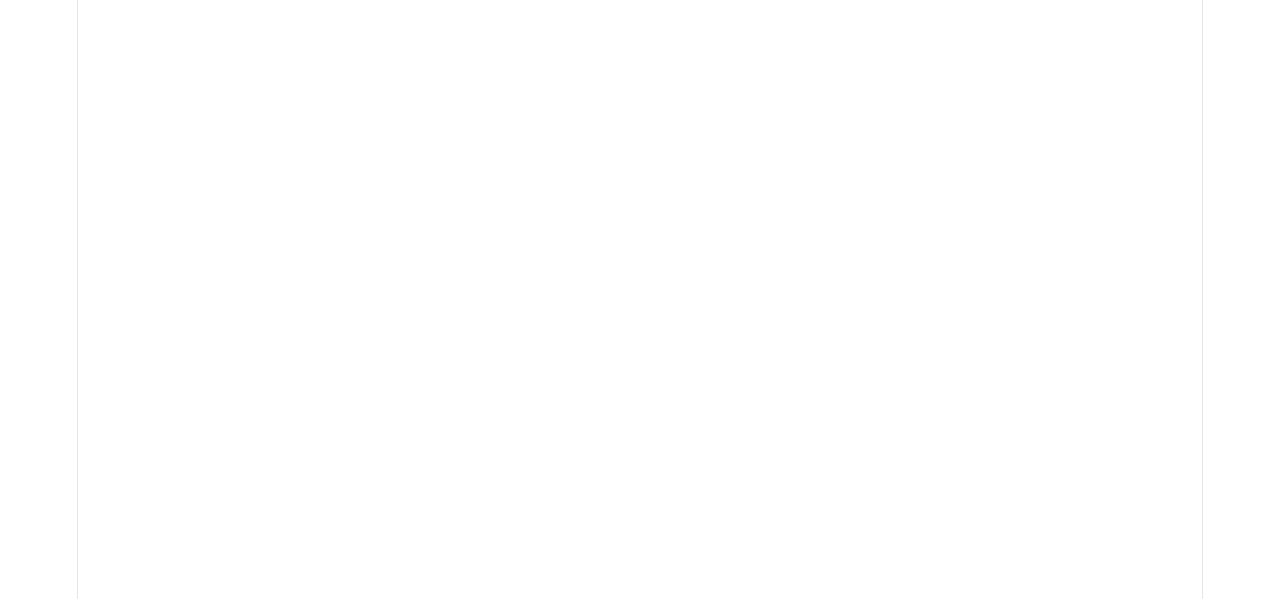
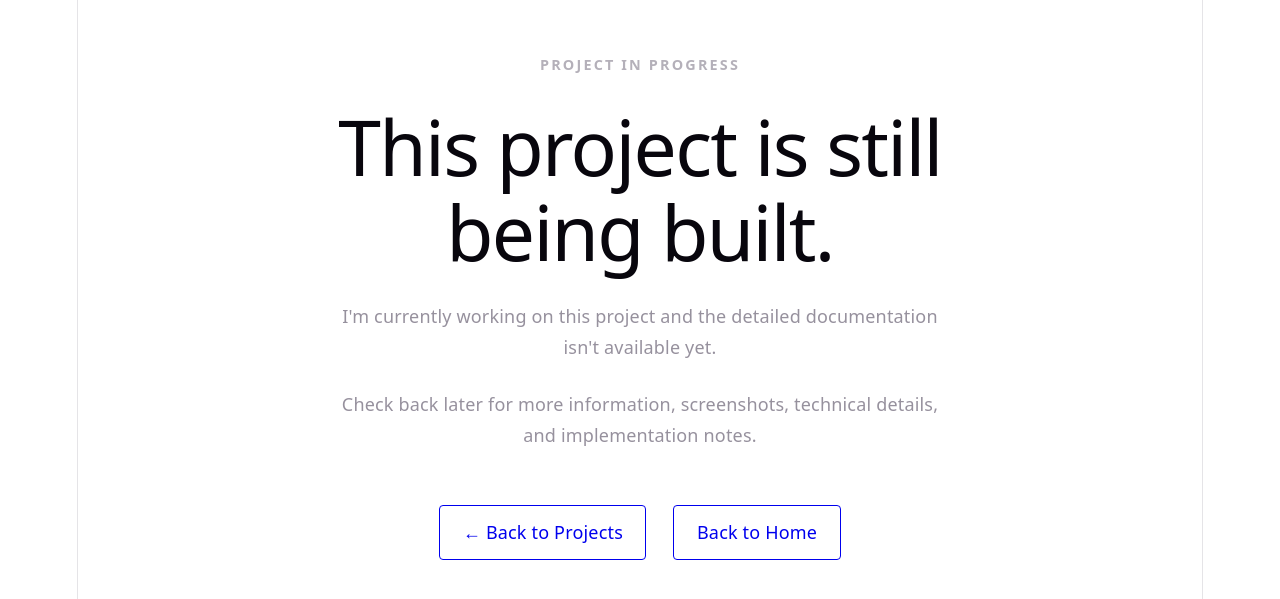
Before and after one commit to Nuoyx/nuoy-personal-website-frontend, a React (Vite) app: page /blog in a window 1280 px wide. Before the commit this address had no page. Shown: the part 167-766 px from the top of the page. Built offline with nearby package versions, Linux system fonts and the light colour scheme.

Commit message:
Add project under construction page

```diff
--- a/src/App.tsx
+++ b/src/App.tsx
@@ -3,6 +3,7 @@
 import Projects from './pages/projects/Projects'
 import Artworks from './pages/artworks/Artworks'
 import ProjectDetail from './pages/projects/project-detail/ProjectDetail'
+import ProjectInProgress from './pages/page-in-progress/ProjectInProgress'
 import './App.css'
 
 function App() {
@@ -11,9 +12,10 @@
     <Routes>
       <Route index element={<HomePage />} />
       <Route  path="/projects" element={<Projects />} />
-      <Route  path="/artworks" element={<Artworks />} />
-      <Route path="/projects/:slug" element={<ProjectDetail />}
-  />
+      <Route  path="/artworks" element={<ProjectInProgress />} />
+      <Route path="/projects/:slug" element={<ProjectDetail />}/>
+      <Route path="/projects/in-progress" element={<ProjectInProgress />}/>
+      <Route  path="/blog" element={<ProjectInProgress />} />
     </Routes>
   )
 }
--- a/src/pages/home/projects/Projects.tsx
+++ b/src/pages/home/projects/Projects.tsx
@@ -32,7 +32,7 @@
         </div>
 
         <div className="projects__list">
-          {projects.map((project) => (
+          {projects.slice(0,2).map((project) => (
             <article
               className="project-card"
               key={project.title}
--- /dev/null
+++ b/src/pages/page-in-progress/ProjectInProgress.css
@@ -0,0 +1,69 @@
+.project-progress {
+  min-height: 100vh;
+
+  display: flex;
+  align-items: center;
+  justify-content: center;
+
+  padding: 4rem 2rem;
+}
+
+.project-progress__content {
+  max-width: 700px;
+
+  text-align: center;
+}
+
+.project-progress__label {
+  display: inline-block;
+
+  margin-bottom: 1.5rem;
+
+  font-size: 0.8rem;
+  font-weight: 600;
+
+  letter-spacing: 0.15em;
+  text-transform: uppercase;
+
+  opacity: 0.5;
+}
+
+.project-progress h1 {
+  margin: 0;
+
+  font-size: clamp(2.5rem, 6vw, 5rem);
+  line-height: 1.1;
+}
+
+.project-progress p {
+  max-width: 600px;
+
+  margin: 1.5rem auto 0;
+
+  line-height: 1.7;
+  opacity: 0.7;
+}
+
+.project-progress__actions {
+  display: flex;
+  justify-content: center;
+  gap: 1.5rem;
+
+  margin-top: 3rem;
+}
+
+.project-progress__actions a {
+  text-decoration: none;
+
+  padding: 0.75rem 1.25rem;
+
+  border: 1px solid currentColor;
+  border-radius: 4px;
+}
+
+@media (max-width: 600px) {
+  .project-progress__actions {
+    flex-direction: column;
+    align-items: center;
+  }
+}
--- /dev/null
+++ b/src/pages/page-in-progress/ProjectInProgress.tsx
@@ -0,0 +1,42 @@
+import "./ProjectInProgress.css";
+
+import { Link } from "react-router-dom";
+
+function ProjectInProgress() {
+
+  return (
+    <main className="project-progress">
+      <div className="project-progress__content">
+        <span className="project-progress__label">
+          PROJECT IN PROGRESS
+        </span>
+
+        <h1>
+          This project is still being built.
+        </h1>
+
+        <p>
+          I'm currently working on this project and the
+          detailed documentation isn't available yet.
+        </p>
+
+        <p>
+          Check back later for more information, screenshots,
+          technical details, and implementation notes.
+        </p>
+
+        <div className="project-progress__actions">
+          <Link to="/projects">
+            ← Back to Projects
+          </Link>
+
+          <Link to="/">
+            Back to Home
+          </Link>
+        </div>
+      </div>
+    </main>
+  );
+}
+
+export default ProjectInProgress;
```
